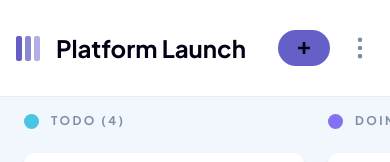
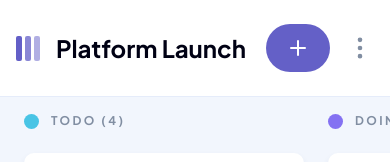
Before and after one commit to mrvicthor/kanban-task-manager, a React (Vite) app: page / in a window 390 px wide. Shown: the top 162 px of the page. Built offline with nearby package versions, Linux system fonts and the light colour scheme.

Commit message:
fix(header.tsx): replace plus component with icon

```diff
--- a/src/components/header.tsx
+++ b/src/components/header.tsx
@@ -6,7 +6,7 @@ import { useActiveBoard } from "@/hooks/useActiveBoard";
 import { useBoard } from "@/hooks/useBoard";
 import LogoMobile from "@/assets/logo-mobile.svg";
 import BoardActionDialog from "./boardActionDialog";
-import PlusSVGComponent from "./plusSvgComponent";
+import { Plus } from "lucide-react";
 
 const Header = () => {
   const { theme } = useTheme();
@@ -46,9 +46,9 @@ const Header = () => {
       </p>
       <button
         onClick={() => setShowTaskForm(true)}
-        className="ml-auto md:hidden bg-primary py-3 px-5 rounded-full cursor-pointer hover:bg-primary-hover"
+        className="ml-auto md:hidden bg-primary py-3 px-5 rounded-full cursor-pointer hover:bg-primary-hover text-white"
       >
-        <PlusSVGComponent />
+        <Plus />
       </button>
       <button
         onClick={() => setShowTaskForm(true)}
--- a/src/components/plusSVGComponent.tsx
+++ /dev/null
@@ -1,10 +0,0 @@
-import * as React from "react";
-const PlusSVGComponent = (props: React.SVGProps<SVGSVGElement>) => (
-  <svg width={12} height={12} xmlns="http://www.w3.org/2000/svg" {...props}>
-    <path
-      fill="currentColor"
-      d="M7.368 12V7.344H12V4.632H7.368V0H4.656v4.632H0v2.712h4.656V12z"
-    />
-  </svg>
-);
-export default PlusSVGComponent;
```
